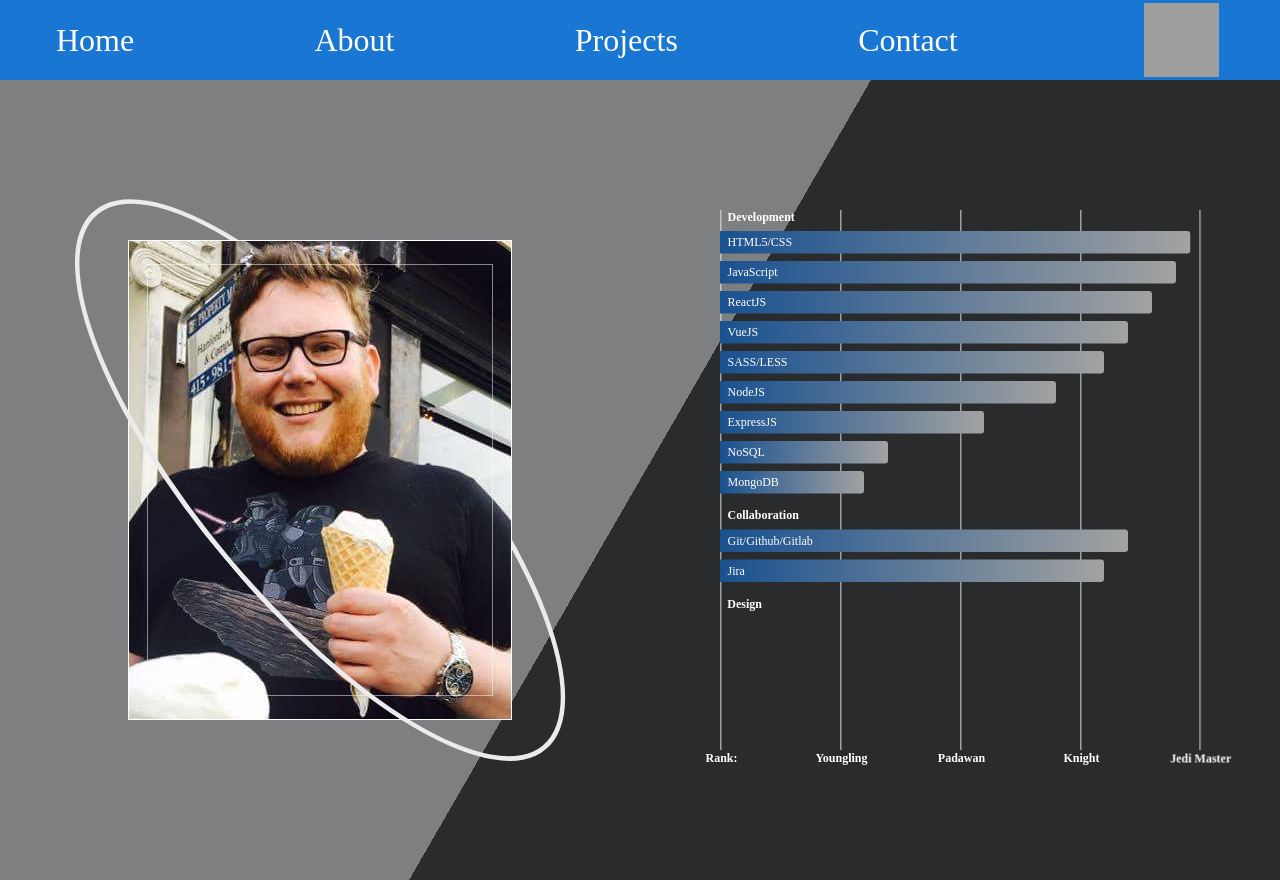
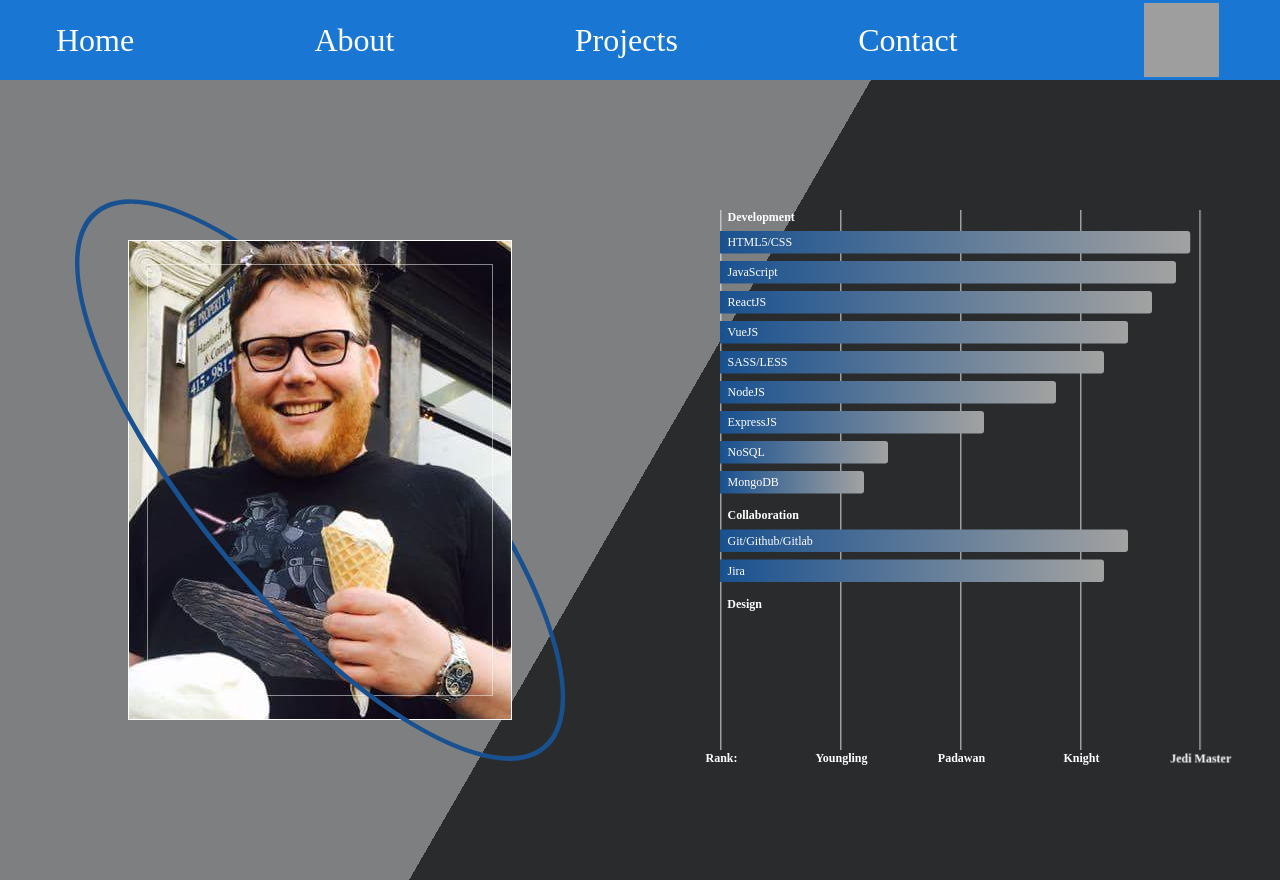
Before and after one commit to AdamBFriedman/adamfriedmanportfolioNextJs, a Next.js app: page /about in a window 1280 px wide. Built offline with nearby package versions, Linux system fonts and the light colour scheme; grey boxes are pictures that could not be loaded.

Commit message:
Update profile ring with dark mode

```diff
--- a/src/components/ProfileCard.tsx
+++ b/src/components/ProfileCard.tsx
@@ -1,9 +1,20 @@
+import type { RootState } from "@/store/store";
+import { useSelector } from "react-redux";
+
 const profileCard = () => {
+  const isDarkMode = useSelector(
+    (state: RootState) => state.isDarkMode.isDarkMode
+  );
+
   return (
     <div className="profileContainer">
       <div className="profileWrapper">
         <div className="profilePanel">
-          <div className="profileRing">
+          <div
+            className={
+              isDarkMode ? "profileRing profileRingDark" : "profileRing"
+            }
+          >
             <div className="profileCard"></div>
             <div className="profileBorder">
               <div className="profileSlide">
--- a/src/styles/home.scss
+++ b/src/styles/home.scss
@@ -722,14 +722,21 @@ $chartBarGap: 10px;
 }
 
 .profileRing:before {
-  border-color: rgb(235, 235, 235) rgb(235, 235, 235) rgba(0, 0, 0, 0)
-    rgba(0, 0, 0, 0);
+  border-color: #195190ff #195190ff rgba(0, 0, 0, 0) rgba(0, 0, 0, 0);
   z-index: -1;
 }
 
 .profileRing:after {
-  border-color: rgba(0, 0, 0, 0) rgba(0, 0, 0, 0) rgb(235, 235, 235)
-    rgb(235, 235, 235);
+  border-color: rgba(0, 0, 0, 0) rgba(0, 0, 0, 0) #195190ff #195190ff;
+}
+
+.profileRingDark:before {
+  border-color: #91c9ff #91c9ff rgba(0, 0, 0, 0) rgba(0, 0, 0, 0);
+  z-index: -1;
+}
+
+.profileRingDark:after {
+  border-color: rgba(0, 0, 0, 0) rgba(0, 0, 0, 0) #91c9ff #91c9ff;
 }
 
 .profileTitle {
```
